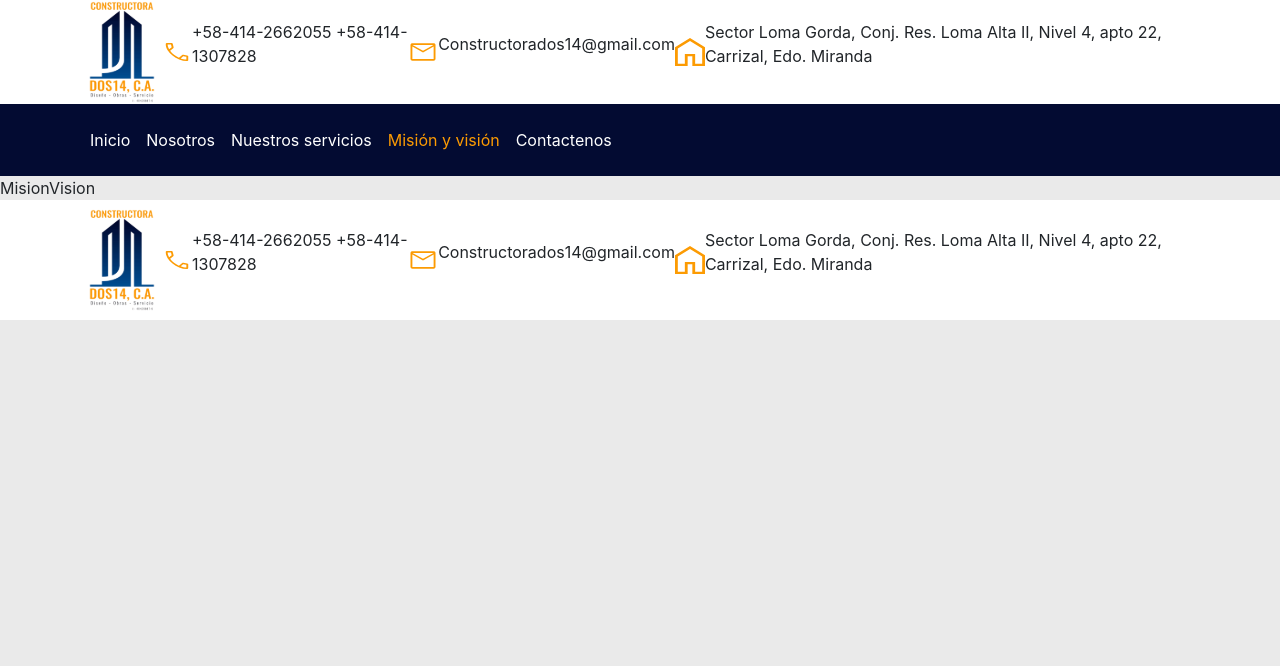
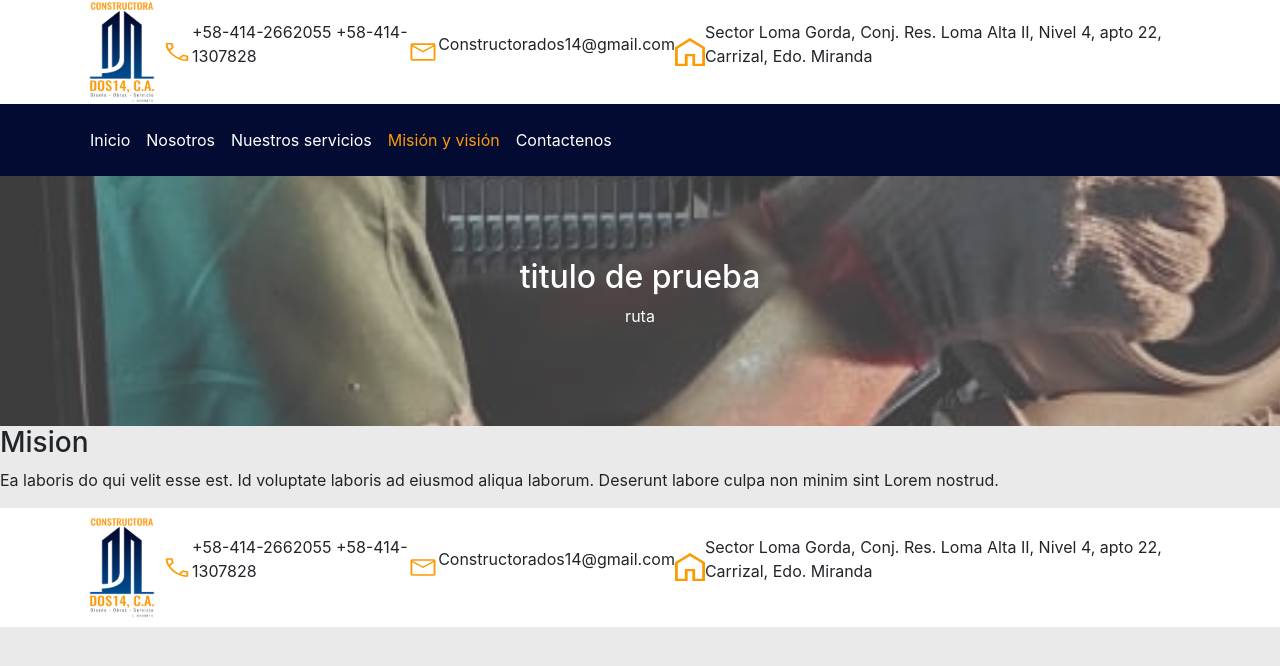
Before and after one commit to skol25/f-dos14, a React (Create React App) app: page /inicio/mision_vision in a window 1280 px wide. Shown: the top 666 px of the page. Built offline with nearby package versions, Linux system fonts and the light colour scheme.

Commit message:
MisionVision

```diff
--- a/src/app/modules/misionVision/MisionVision.js
+++ b/src/app/modules/misionVision/MisionVision.js
@@ -1,7 +1,22 @@
 import React from 'react'
+import TittleImage from '../../shared/tittleImg/TittleImage'
+
 
 export default function MisionVision() {
   return (
-    <div>MisionVision</div>
+    <div>
+
+      <TittleImage/>
+
+      <div>
+        <h3>Mision</h3>
+        <p>Ea laboris do qui velit esse est. Id voluptate laboris ad eiusmod aliqua laborum. Deserunt labore culpa non minim sint Lorem nostrud.</p>
+        <div>
+          {/* {Insertar Imagenes 2.} */}
+        </div>
+      </div>
+      <span></span>
+
+    </div>
   )
 }
```
